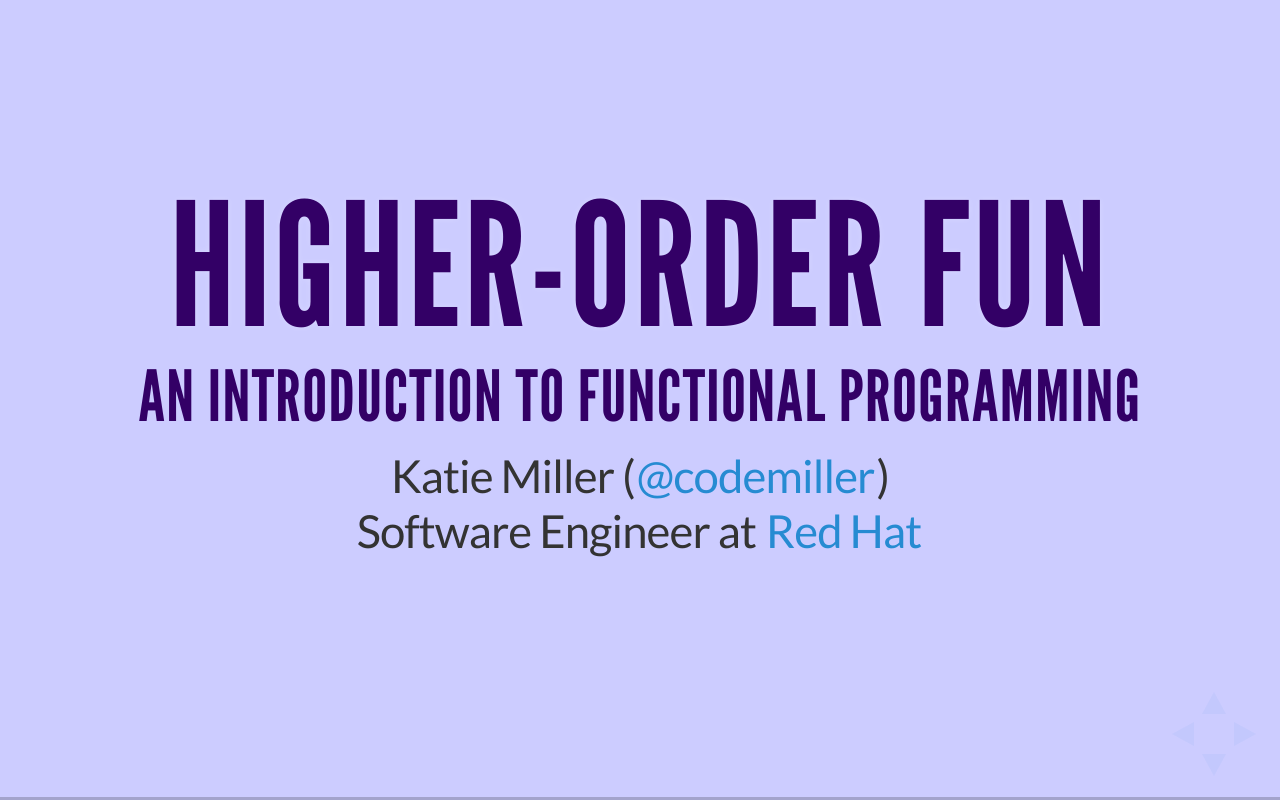
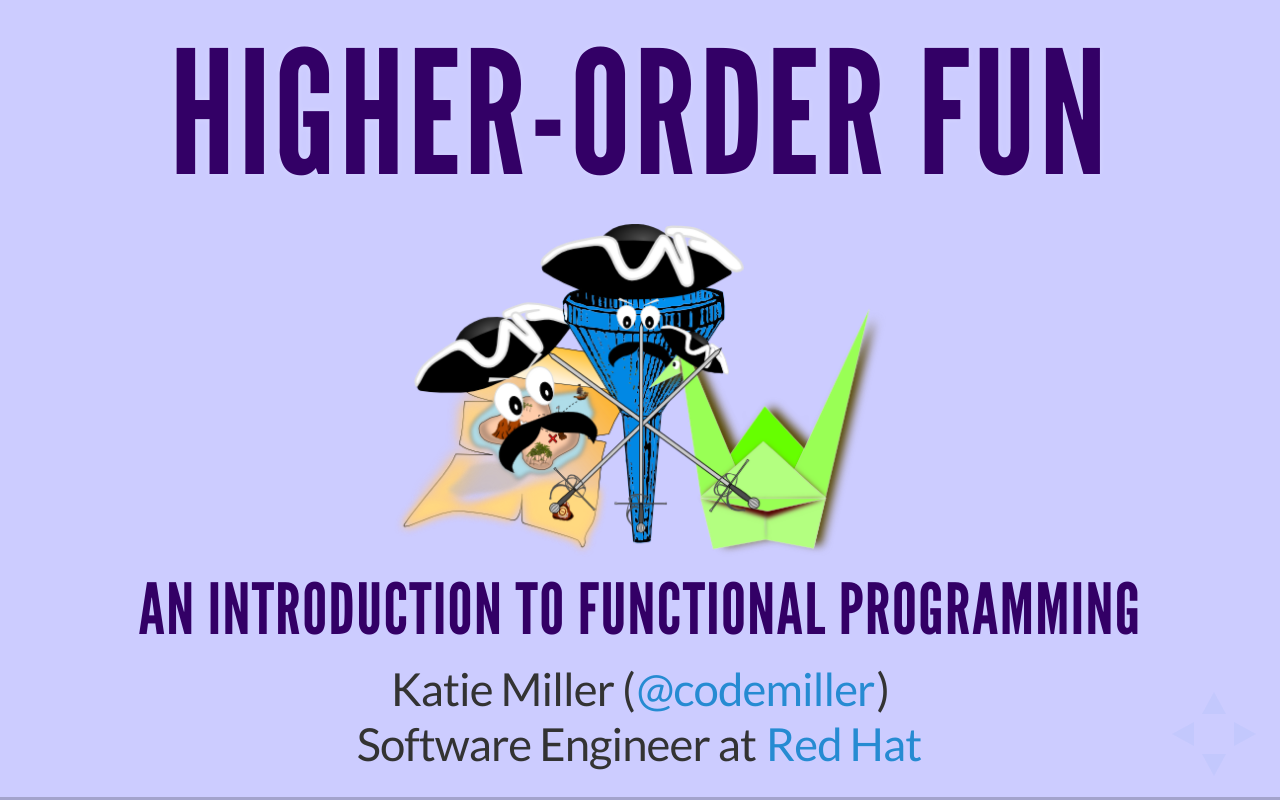
Before and after one commit to codemiller/higher-order-fun, a website: page index.html in a window 1280 px wide. Drawn offline with Linux system fonts and the light colour scheme.

Commit message:
Updated theme and title slide

```diff
--- a/css/theme/purplemoon.css
+++ b/css/theme/purplemoon.css
@@ -82,10 +82,10 @@ body {
  * IMAGES
  *********************************************/
 .reveal section img {
-  margin: 15px 0px;
-  background: rgba(255, 255, 255, 0.12);
-  border: 4px solid #93a1a1;
-  box-shadow: 0 0 10px rgba(0, 0, 0, 0.15);
+  margin: 10px 0px;
+  #background: rgba(255, 255, 255, 0.12);
+  #border: 4px solid #93a1a1;
+  #box-shadow: 0 0 10px rgba(0, 0, 0, 0.15);
   -webkit-transition: all .2s linear;
   -moz-transition: all .2s linear;
   -ms-transition: all .2s linear;
--- a/index.html
+++ b/index.html
@@ -38,6 +38,7 @@
 			<div class="slides">
 				<section>
 					<h1>Higher-Order Fun</h1>
+                                        <img src="images/fp-three-musketeers.png" width="500px" />
 					<h3>An introduction to functional programming</h3>
 					<p>
 						Katie Miller (<a href="http://twitter.com/codemiller" target="_blank">@codemiller</a>)</br>
```
Also changed, not shown: images/fp-three-musketeers.png (added).
